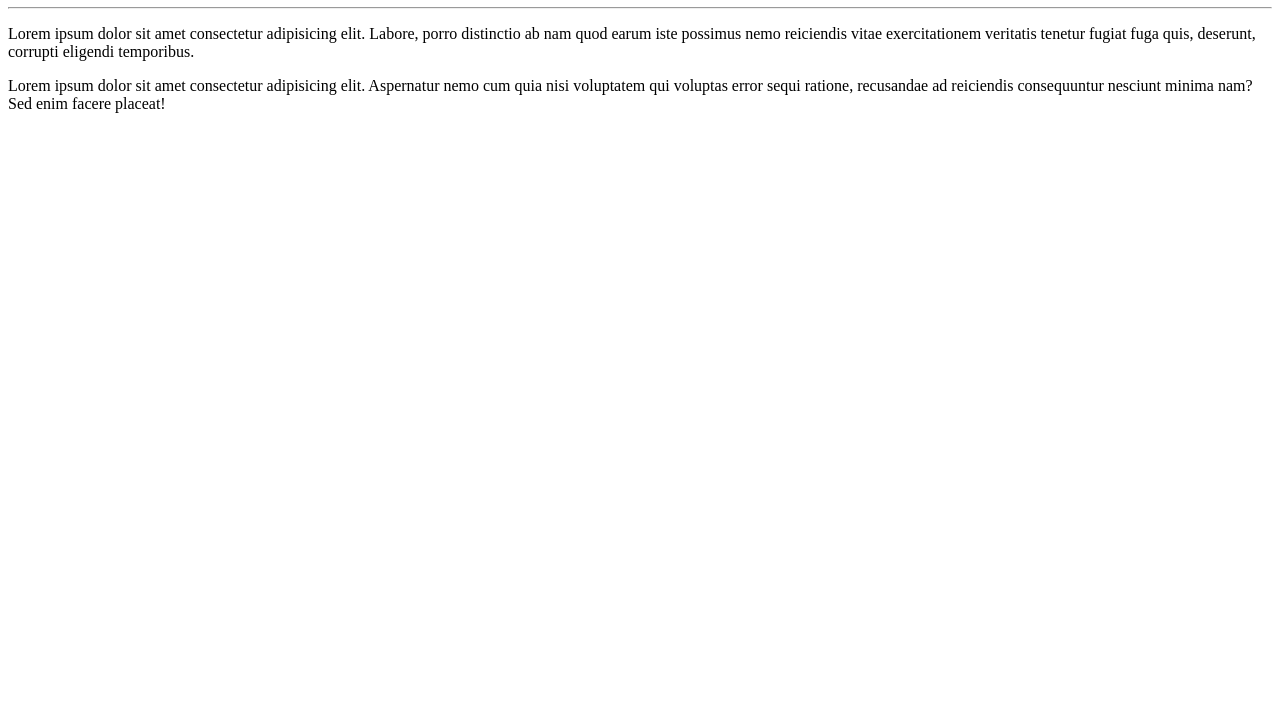
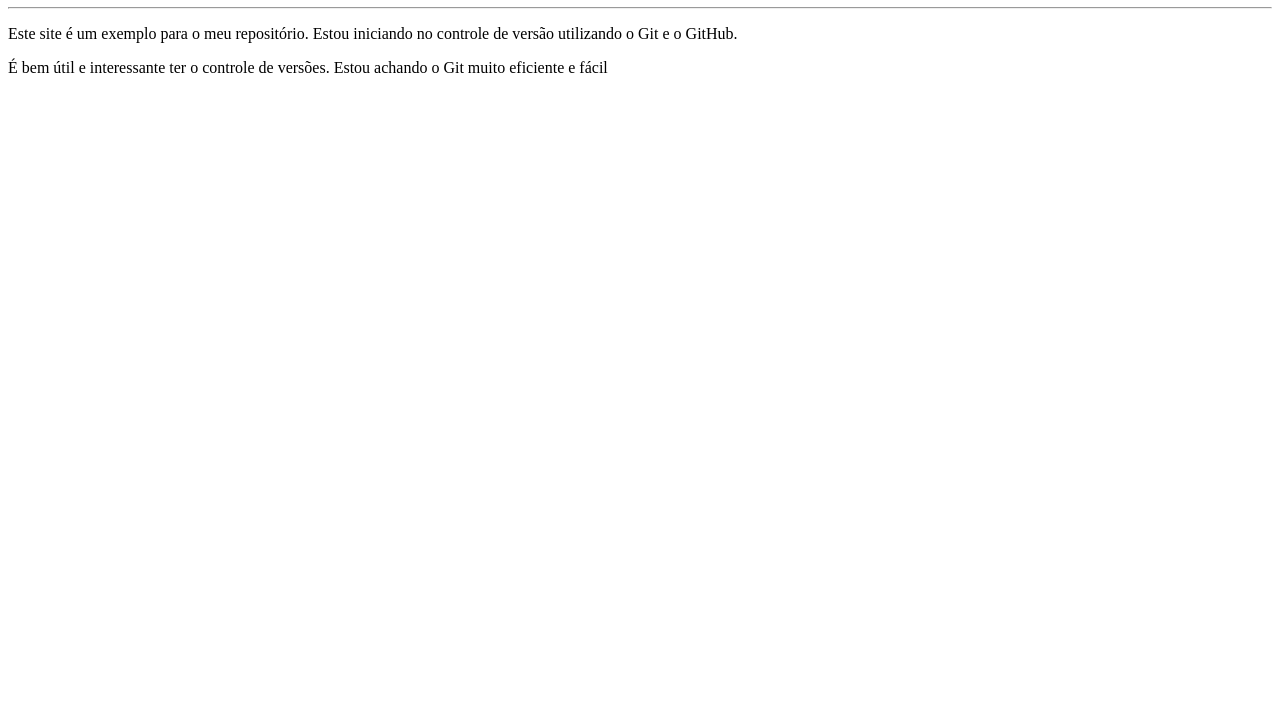
Before and after one commit to anazanetti/OlaMundo, a plain HTML site: page site_exemplo/index.html in a window 1280 px wide. Shown: the part 73-800 px from the top of the page. Drawn offline with Linux system fonts and the light colour scheme.

Commit message:
Alterado o  site exemplo
Alterei os parágrafos

```diff
--- a/site_exemplo/index.html
+++ b/site_exemplo/index.html
@@ -8,7 +8,8 @@
 <body>
     <h1>Olá, Mundo</h1>
     <hr>
-    <p>Lorem ipsum dolor sit amet consectetur adipisicing elit. Labore, porro distinctio ab nam quod earum iste possimus nemo reiciendis vitae exercitationem veritatis tenetur fugiat fuga quis, deserunt, corrupti eligendi temporibus.</p>
-    <p>Lorem ipsum dolor sit amet consectetur adipisicing elit. Aspernatur nemo cum quia nisi voluptatem qui voluptas error sequi ratione, recusandae ad reiciendis consequuntur nesciunt minima nam? Sed enim facere placeat!</p>
+    <p>Este site é um exemplo para o meu repositório. Estou iniciando
+    no controle de versão utilizando o Git e o GitHub.</p>
+    <p>É bem útil e interessante ter o controle de versões. Estou achando o  Git muito eficiente e fácil</p>
 </body>
 </html>
```
